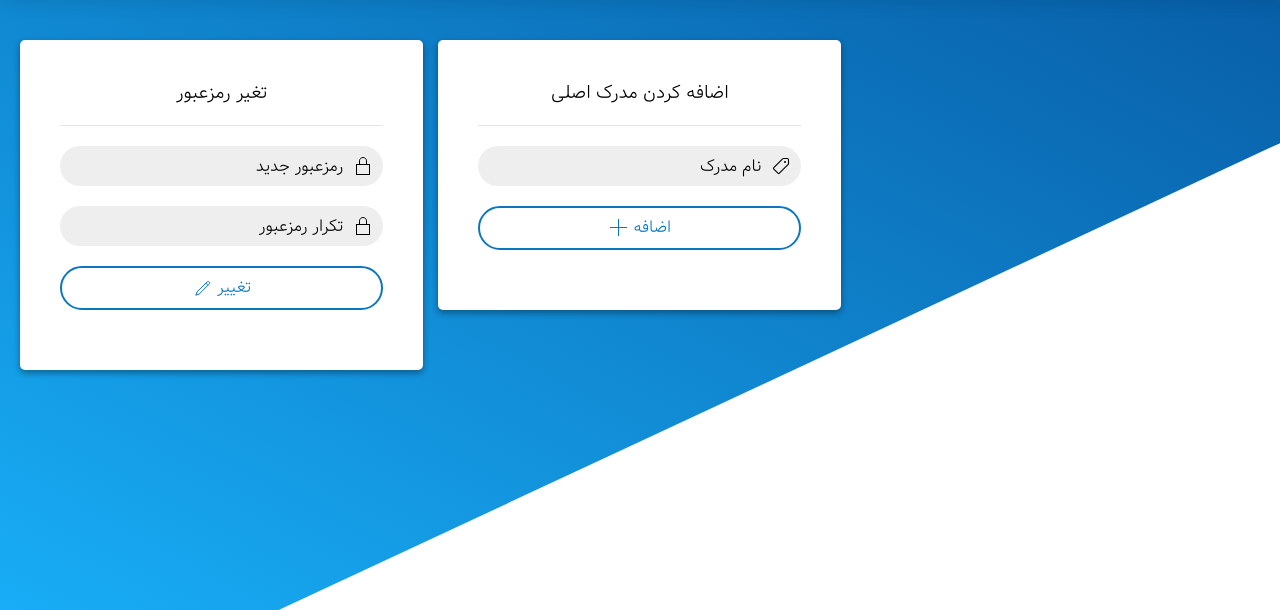
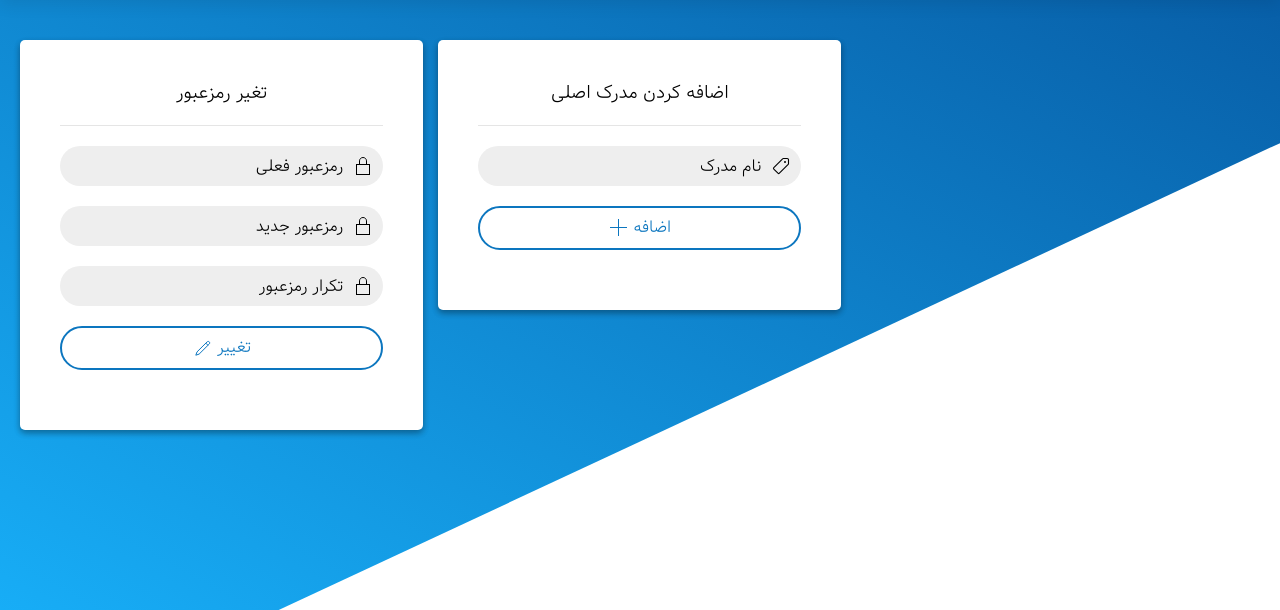
Before and after one commit to mrsdz/archiver-django, a Django app: template web/templates/admin-setting.html in a window 1280 px wide. Shown: the part 60-670 px from the top of the page. Run offline with Django 3.2, Linux system fonts and the light colour scheme; the template is opened without the code that fills it, so the values that code supplies are empty; some libraries are stand-ins or nearby versions; some web fonts are replaced.

Commit message:
Admins can change password now

```diff
--- a/web/forms.py
+++ b/web/forms.py
@@ -51,3 +51,9 @@ class DeleteStaffer(forms.Form):
 class DocumentUpload(forms.Form):
     image = forms.ImageField(allow_empty_file=False)
     type = forms.CharField(max_length=200)
+
+
+class PasswordChange(forms.Form):
+    new_password = forms.CharField(max_length=200)
+    repeat_password = forms.CharField(max_length=200)
+    old_password = forms.CharField(max_length=200)
--- a/web/templates/admin-setting.html
+++ b/web/templates/admin-setting.html
@@ -13,11 +13,11 @@
                 <div class="uk-card uk-card-body uk-border-rounded">
                 <h3 class="uk-card-title">تغیر رمزعبور</h3>
                 <hr>
-                <form class="uk-form-stacked">
+                <form class="uk-form-stacked" method="post" action="{% url 'Admin Change Password' %}">
                     <!--password-->
                     <div class="uk-margin">
                         <div class="uk-inline">
-                            <input class="uk-input uk-form-width-large" placeholder="رمزعبور جدید" type="password">
+                            <input name="old_password" class="uk-input uk-form-width-large" placeholder="رمزعبور فعلی" type="password">
                             <span class="uk-form-icon uk-form-icon-flip" uk-icon="icon: lock"></span>
                         </div>
                     </div>
@@ -25,17 +25,26 @@
                     <!--password-->
                     <div class="uk-margin">
                         <div class="uk-inline">
-                            <input class="uk-input uk-form-width-large" placeholder="تکرار رمزعبور" type="password">
+                            <input name="new_password" class="uk-input uk-form-width-large" placeholder="رمزعبور جدید" type="password">
+                            <span class="uk-form-icon uk-form-icon-flip" uk-icon="icon: lock"></span>
+                        </div>
+                    </div>
+
+                    <!--password-->
+                    <div class="uk-margin">
+                        <div class="uk-inline">
+                            <input name="repeat_password" class="uk-input uk-form-width-large" placeholder="تکرار رمزعبور" type="password">
                             <span class="uk-form-icon uk-form-icon-flip" uk-icon="icon: lock"></span>
                         </div>
                     </div>
                     <!--submit-->
                     <div class="uk-margin">
-                        <a type="submit" class="uk-button uk-width-1-1 uk-box-shadow-hover-xlarge blue-btn">تغییر
+                        <button class="uk-button uk-width-1-1 uk-box-shadow-hover-xlarge blue-btn">تغییر
                             <span uk-icon="icon: pencil"></span>
-                        </a>
+                        </button>
                     </div>
 
+                    {% csrf_token %}
                 </form>
             </div>
             </div>
--- a/web/urls.py
+++ b/web/urls.py
@@ -8,6 +8,7 @@ urlpatterns = [
     url(r'^admins/login/$', views.admin_login, name="Admin Login"),
     url(r'^admins/panel/$', views.admins_panel, name="Admin Panel"),
     url(r'^admins/panel/setting/$', views.admins_setting, name="Admin Setting"),
+    url(r'^admins/panel/setting/ChangePassword/$', views.admins_password_change, name="Admin Change Password"),
     url(r'^admins/panel/student/$', views.admins_student_management_section, name="Student Management"),
     url(r'^admins/panel/student/add/$', views.admins_add_student, name="Add Student"),
     url(r'^admins/panel/student/delete/$', views.admins_delete_student, name="Delete Student"),
```
Also changed, not shown: web/views.py (+32 -0 lines).
